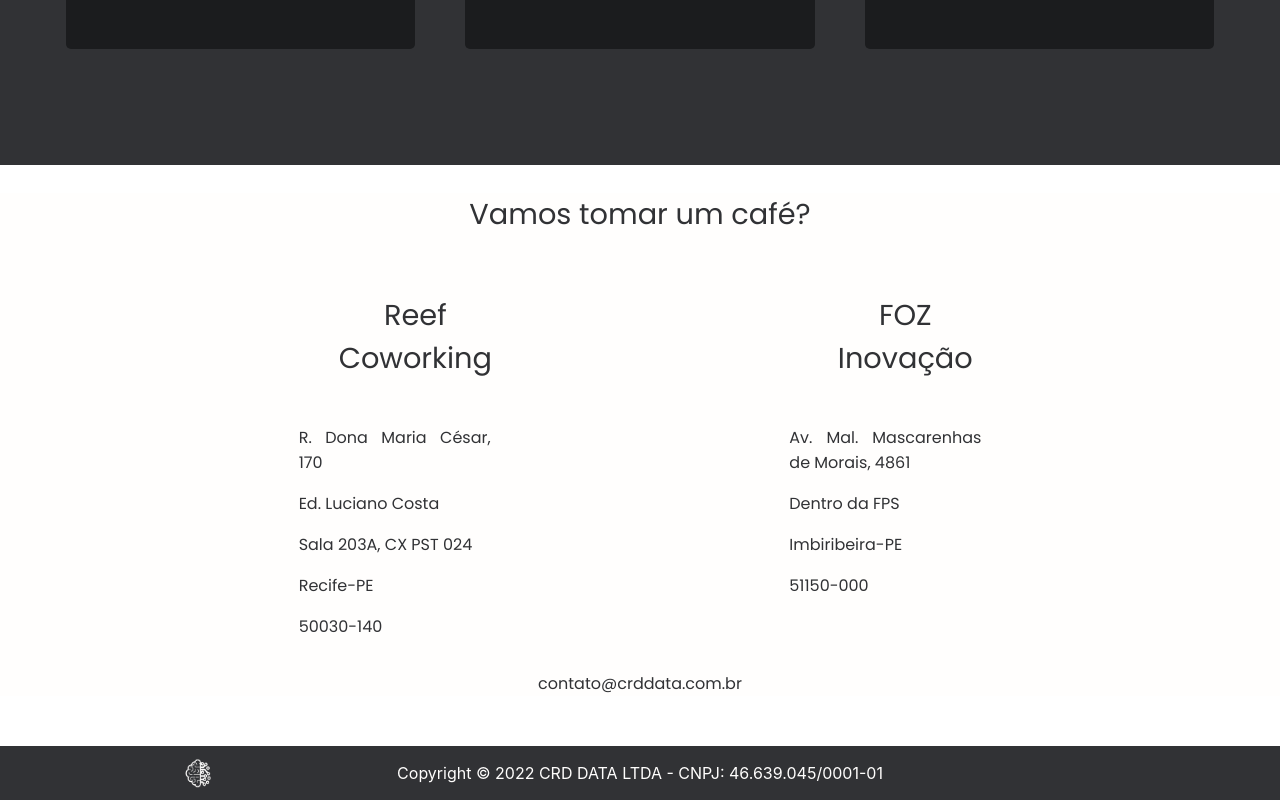
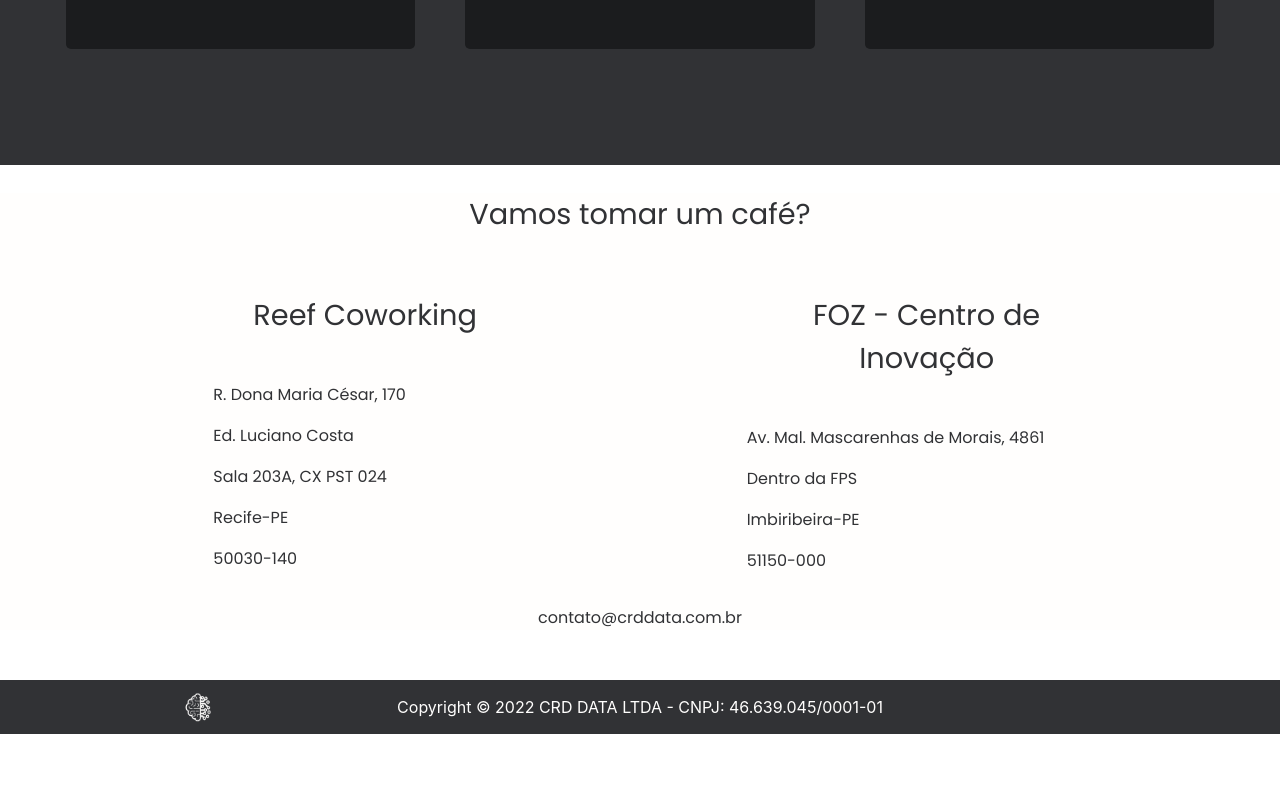
Before and after one commit to DiegoLimaDev/landingPageWithReact, a React (Create React App) app: page / in a window 1280 px wide. Shown: the part 3473-4273 px from the top of the page. After the commit the page ends 4207 px from the top, so only its background shows below. Built offline with nearby package versions, Linux system fonts and the light colour scheme; some icons are missing.

Commit message:
foz title

```diff
--- a/src/pages/TalkToUs.jsx
+++ b/src/pages/TalkToUs.jsx
@@ -41,7 +41,7 @@
 
 const FooterDiv = styled.div`
   text-align: justify;
-  width: 15%;
+  width: 25%;
 
   @media ${theme.medias.media1} {
     width: auto;
@@ -90,10 +90,11 @@
               direction: 'ltr',
               alignItems: 'center',
               textAlign: 'left',
+              width: '100%',
             }}
           >
             <Location size="40" color={theme.colors.primaryColor} />
-            <Title>FOZ Inovação</Title>
+            <Title>FOZ - Centro de Inovação</Title>
           </div>
           <Text>{data.places.foz.address}</Text>
           <Text>{data.places.foz.building}</Text>
```
